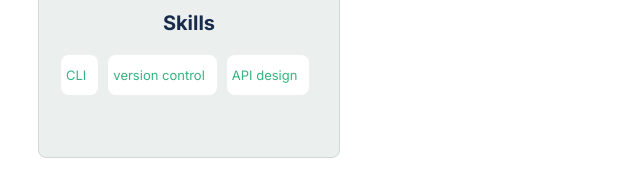
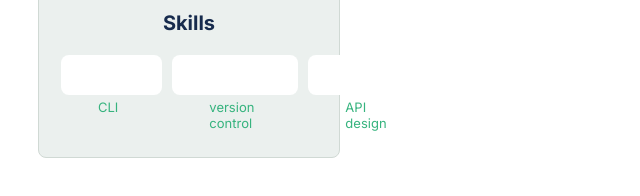
Before and after one commit to tajulafreen/Portfolio, a website: page index.html in a window 1280 px wide. Shown: the part 5585-5781 px from the top of the page, without its empty margins (0-640 px from the left). Drawn offline with Linux system fonts and the light colour scheme.

Commit message:
checking

```diff
--- a/styles.css
+++ b/styles.css
@@ -1,5 +1,4 @@
-
-@import url('https://fonts.googleapis.com/css2?family=Lobster&display=swap');
+@import url("https://fonts.googleapis.com/css2?family=Lobster&display=swap");
 
 body {
   width: 381px;
@@ -410,4 +409,5 @@ ul {
 
 .mini-flex-container .mini-item p {
   margin-left: 0;
+  padding: 2rem;
 }
```
